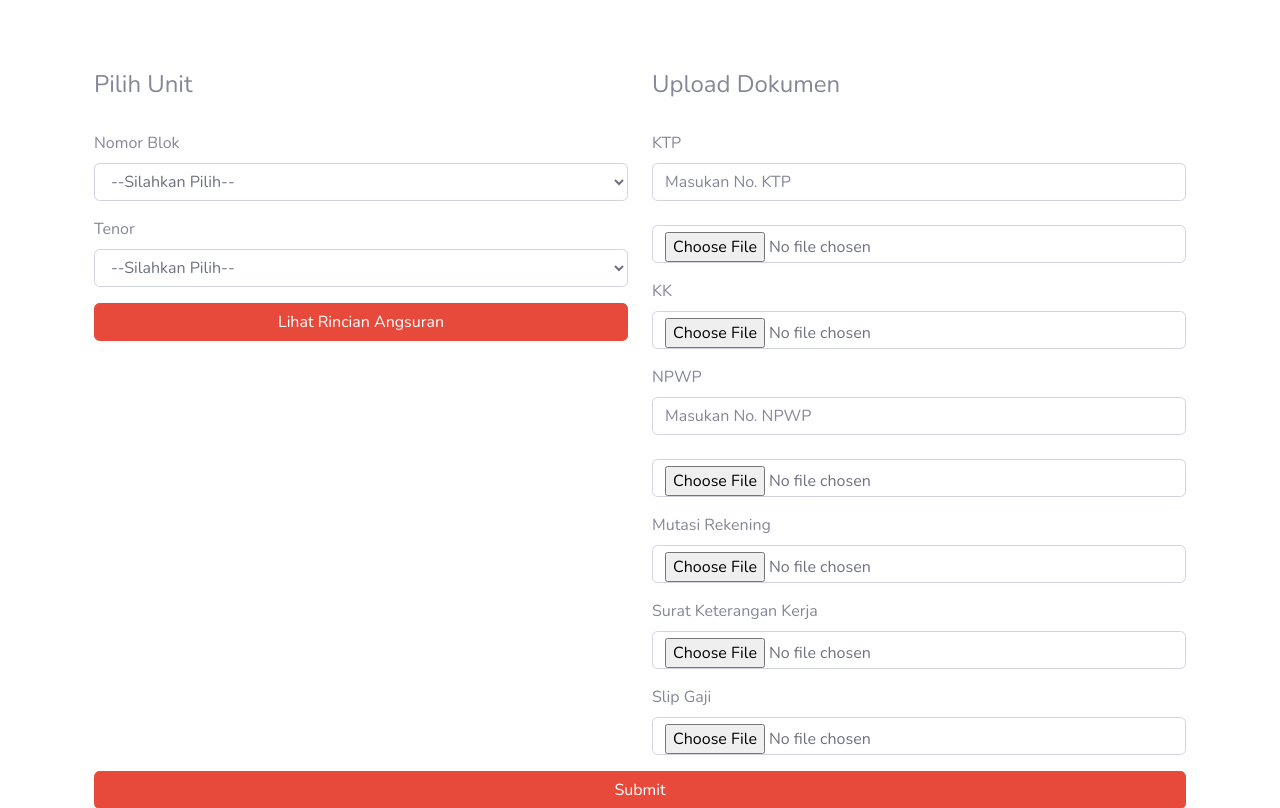
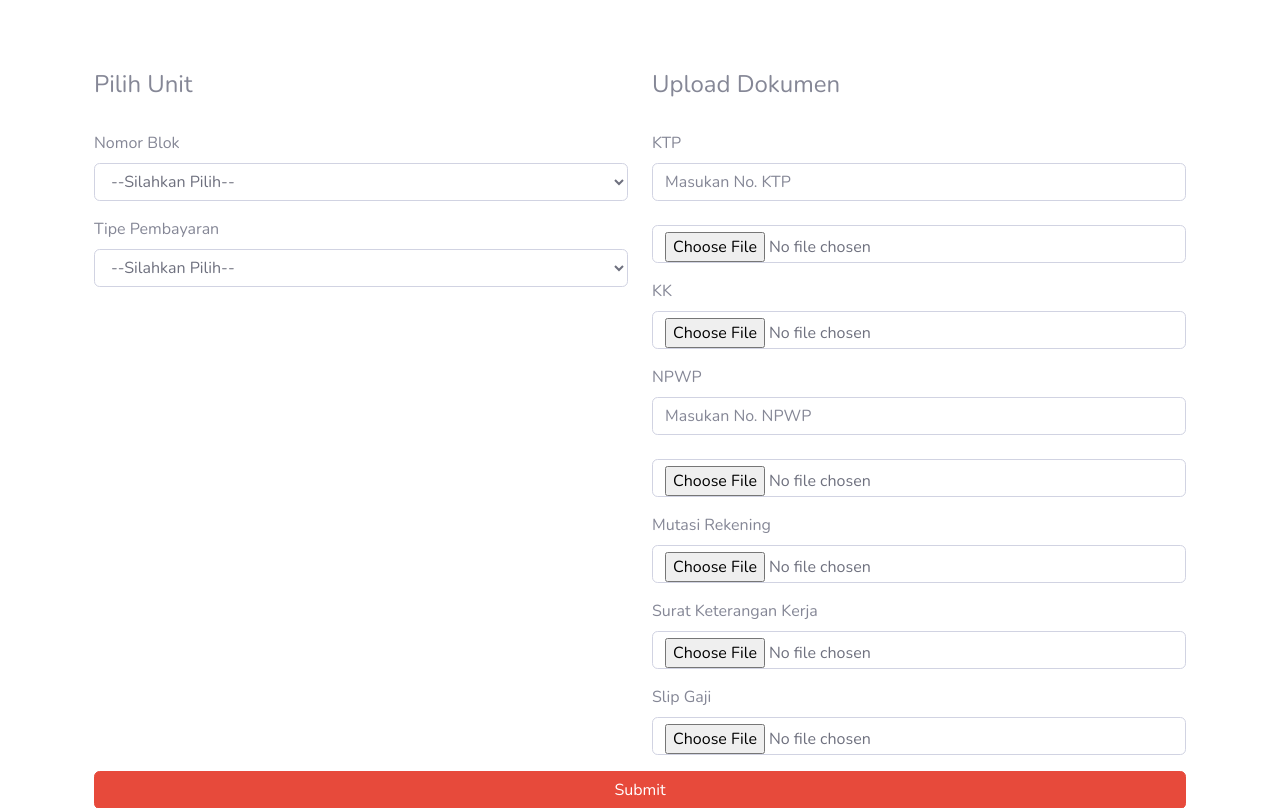
Before and after one commit to nuridincs/ci3-property-rumah, a CodeIgniter app: page /database/index.php/property/booking/1 in a window 1280 px wide. Shown: the part 234-1042 px from the top of the page. Run offline with CodeIgniter, Linux system fonts and the light colour scheme; a user stored in the database is signed in; data comes from the database, SQL or seed files in the repository.

Commit message:
add tipe pembayaran

```diff
--- a/application/controllers/Property.php
+++ b/application/controllers/Property.php
@@ -81,6 +81,7 @@ class Property extends CI_Controller
       'id_tenor' => $request['tenor'],
       'no_ktp' => $request['no_ktp'],
       'no_npwp' => $request['no_npwp'],
+      'tipe_pembayaran' => $request['tipe_pembayaran'],
       'created_at' => date('Y-m-d'),
     ];
 
@@ -251,6 +252,17 @@ class Property extends CI_Controller
   public function actionDetailRincian()
   {
     $request = $this->input->post();
+    $_view = $this->tipeCashBertahap($request);
+
+    if ($request['id_tenor'] != 5) {
+      $_view = $this->tipeKPR($request);
+    }
+
+    echo $_view;
+  }
+
+  public function tipeKPR($request)
+  {
     $getBlok =$this->property->getDetailByID('app_blok', 'id', $request['id_blok']);
     $getTenor =$this->property->getDetailByID('app_tenor', 'id', $request['id_tenor']);
     $maksimumKredit = $getBlok->harga_jual - $getBlok->dp;
@@ -280,6 +292,21 @@ class Property extends CI_Controller
       $_view .= '</div>';
     $_view .= '</div>';
 
-    echo $_view;
+    return $_view;
+  }
+
+  public function tipeCashBertahap($request)
+  {
+    $getBlok =$this->property->getDetailByID('app_blok', 'id', $request['id_blok']);
+
+    $_view = '<div class="card mt-4">';
+      $_view .= '<div class="card-body">';
+        $_view .= '<h3>Detail Rincian dengan cara cash bertahap 15 bulan</h3>';
+        $_view .= '<div>Harga Jual : <span class="badge badge-danger">Rp. '.number_format($getBlok->harga_jual).'</span></div>';
+        $_view .= '<div>Angsuran per bulan : <span class="badge badge-success">Rp. '.number_format(round($getBlok->harga_jual / 15)).'</span></div>';
+      $_view .= '</div>';
+    $_view .= '</div>';
+
+    return $_view;
   }
 }
--- a/application/views/frontend/admin/laporan.php
+++ b/application/views/frontend/admin/laporan.php
@@ -83,7 +83,7 @@
 											<td><?= $data->no_ktp ?></td>
 											<td><?= $data->no_npwp ?></td>
 											<td><?= number_format($data->booking_fee, 0); ?></td>
-											<td><?= $data->created_at ?></td>
+											<td><?= date('d-m-Y', strtotime($data->created_at)) ?></td>
 											<td><?= number_format($data->harga_jual); ?></td>
                       <td>
                         <a href="<?= base_url('petugas/ubah/' . $data->id) ?>" class="btn btn-success btn-sm"><i class="fa fa-pen"></i></a>
--- a/application/views/frontend/main/booking.php
+++ b/application/views/frontend/main/booking.php
@@ -33,18 +33,28 @@
             </div>
 
             <div class="form-group">
+              <label for="">Tipe Pembayaran</label>
+              <select class="form-control" name="tipe_pembayaran" id="tipe_pembayaran" required>
+                <option value="">--Silahkan Pilih--</option>
+                <option value="1">KPR</option>
+                <option value="2">Cash Keras</option>
+                <option value="3">Cash Bertahap</option>
+              </select>
+            </div>
+
+            <div class="form-group" style="display:none" id="flag_tenor_by_tipe">
               <label for="">Tenor</label>
               <select class="form-control" name="tenor" id="tenor" required>
-                <option value="">--Silahkan Pilih--</option>
+                <option value="5">--Silahkan Pilih--</option>
                 <?php foreach($tenor as $data) { ?>
                   <option value="<?= $data->id ?>"><?= $data->jumlah_tenor ?></option>
                 <?php } ?>
               </select>
             </div>
 
-            <button class="btn btn-danger btn-block" id="actionDetailRincian">Lihat Rincian Angsuran</button>
+            <button class="btn btn-danger btn-block flag_by_tipe" style="display:none" id="actionDetailRincian">Lihat Rincian Angsuran</button>
 
-            <div id="detail-rincian"></div>
+            <div class="flag_by_tipe" style="display:none" id="detail-rincian"></div>
           </div>
 
           <div class="col">
@@ -96,15 +106,18 @@
   $("#actionDetailRincian").click(function() {
     const id_blok = $('#blok').val();
     const id_tenor = $('#tenor').val();
+    const tipe = $('#tipe_pembayaran').val();
 
     if (id_blok == '') {
       alert('Blok belum di pilih');
       return false;
     }
 
-    if (id_tenor == '') {
-      alert('Tenor belum di pilih');
-      return false;
+    if (tipe == 1) {
+      if (id_tenor == 5) {
+        alert('Tenor belum di pilih');
+        return false;
+      }
     }
 
     const formData = {
@@ -113,8 +126,26 @@
     }
 
     $.post('<?= base_url('property/actionDetailRincian'); ?>', formData, function( data ) {
-      // window.location.reload();
       $('#detail-rincian').html(data);
     });
   });
+
+  $('#tipe_pembayaran').change(function() {
+    $('#tenor').val(5);
+    $('#detail-rincian').html('');
+
+    const tipe = $('#tipe_pembayaran').val();
+
+    $('.flag_by_tipe').attr('style', 'display:none;');
+    $('#flag_tenor_by_tipe').attr('style', 'display:none;');
+
+    if (tipe == 1) {
+      $('.flag_by_tipe').attr('style', 'display:block;');
+      $('#flag_tenor_by_tipe').attr('style', 'display:block;');
+    }
+
+    if (tipe == 3) {
+      $('.flag_by_tipe').attr('style', 'display:block;');
+    }
+  });
 </script>
```
Also changed, not shown: application/controllers/Admin.php (+8 -8 lines), assets/uploads/1594536773-1.jpg (added), assets/uploads/1594536773-2.jpg (added), assets/uploads/1594536773-3.jpg (added), assets/uploads/1594536773-contoh-gaji.png (added), assets/uploads/1594536773-mutasi-rekening.jpg (added), assets/uploads/1594536773-surat-keterangan-kerja-BNI-edit.jpg (added), assets/uploads/1594537130-1.jpg (added), assets/uploads/1594537130-2.jpg (added), assets/uploads/1594537130-3.jpg (added), assets/uploads/1594537130-contoh-gaji.png (added), assets/uploads/1594537130-mutasi-rekening.jpg (added), assets/uploads/1594537130-surat-keterangan-kerja-BNI-edit.jpg (added).
